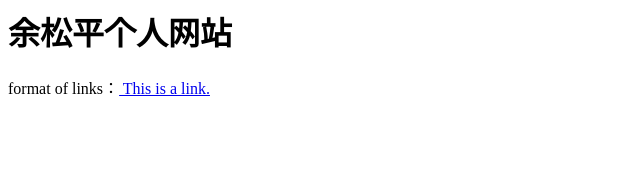
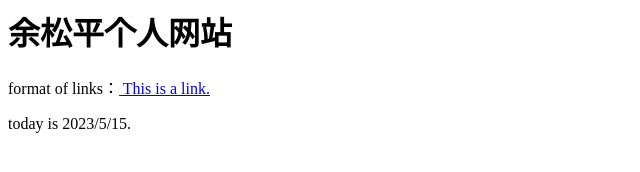
Before and after one commit to YSP0Github/ysky007.github.io, a plain HTML site: page index.html in a window 1280 px wide. Shown: the whole page, without its empty margins (0-640 px from the left). Drawn offline with Linux system fonts and the light colour scheme.

Commit message:
Update index.html

```diff
--- a/index.html
+++ b/index.html
@@ -1,4 +1,7 @@
 <h1>余松平个人网站</h1>
 <p>
-format of links：<a href="http://XXX.com"> This is a link. </a>
+  format of links：<a href="http://XXX.com"> This is a link. </a>
 </p>
+<p>
+  today is 2023/5/15.
+</p>
```
